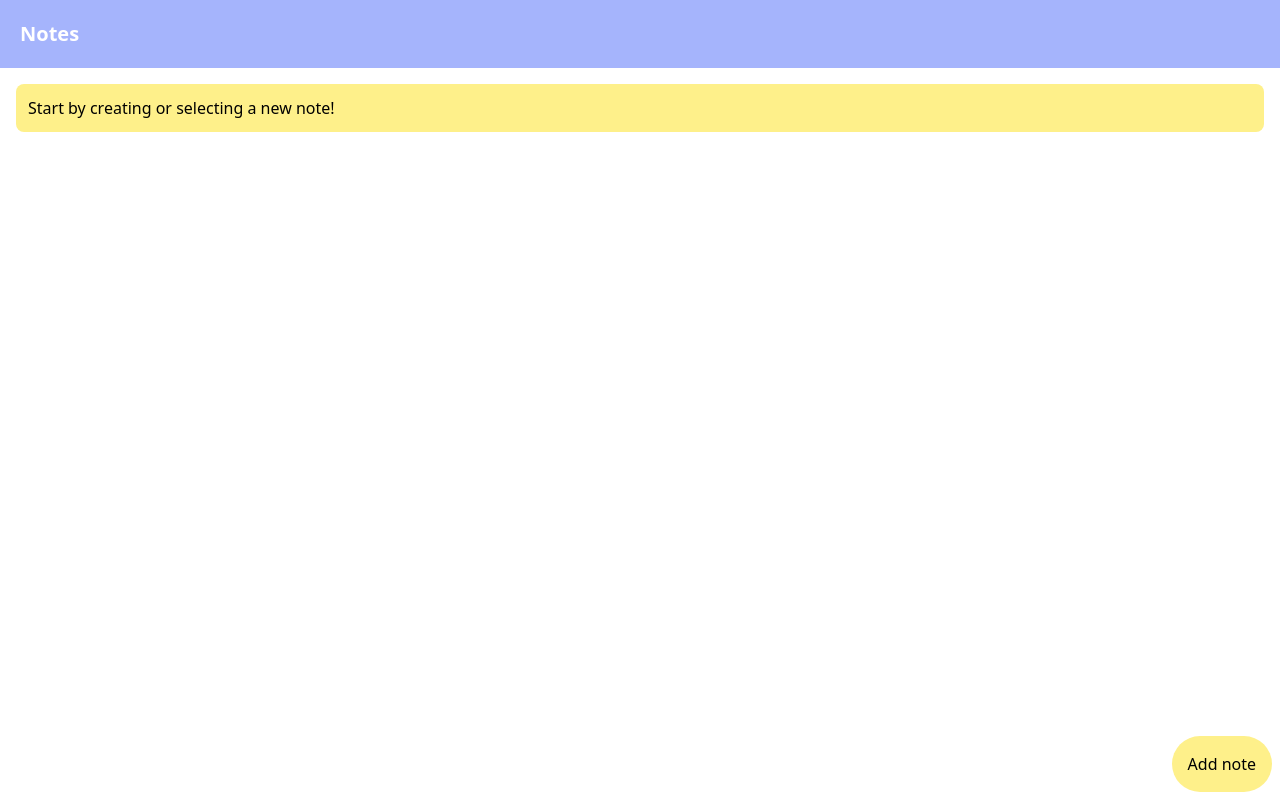
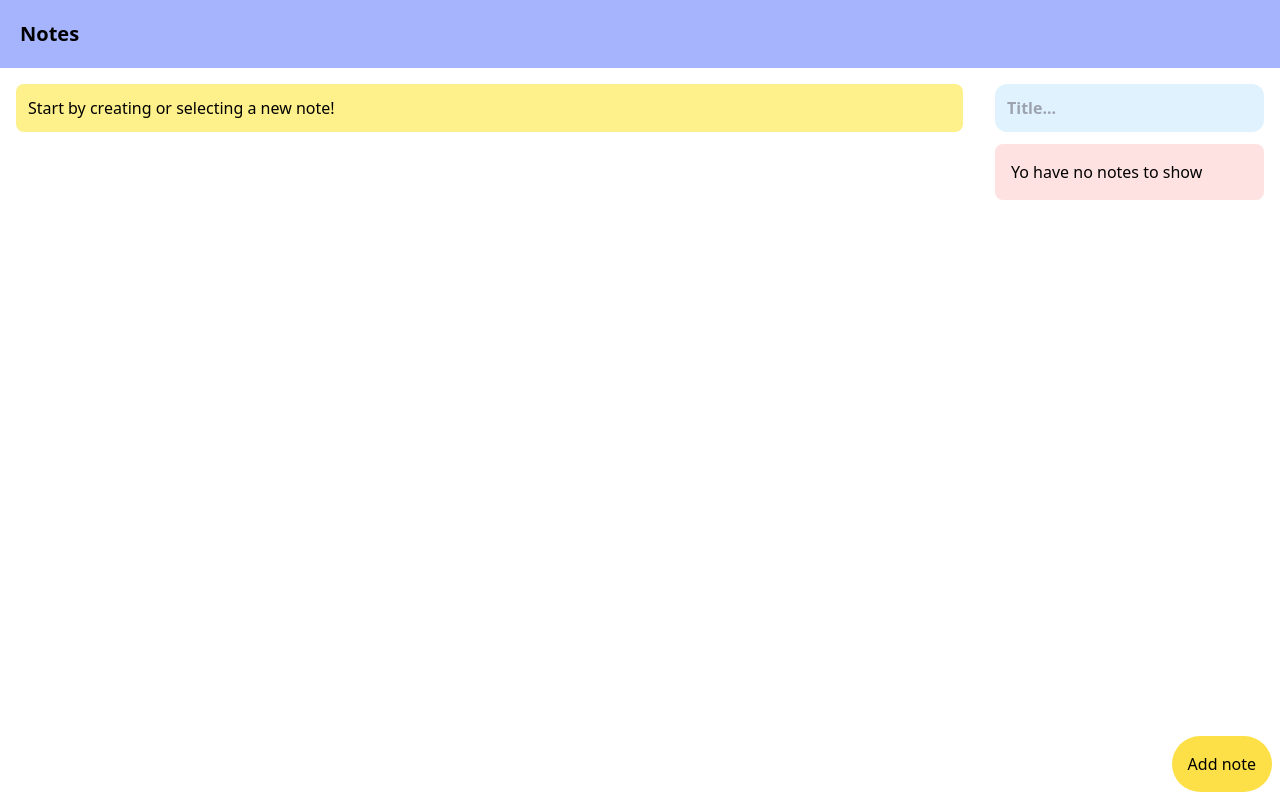
Before and after one commit to Daniel107x-hub/personal-projects, a React (Create React App) app in the folder notes-app/: page / in a window 1280 px wide. Built offline with nearby package versions, Linux system fonts and the light colour scheme.

Commit message:
Added search bar

```diff
--- a/notes-app/src/App.js
+++ b/notes-app/src/App.js
@@ -15,10 +15,21 @@ function App() {
   const [isAddingNote, setIsAddingNote] = useState(false);
   const [noteTitle, setNoteTitle] = useState("");
   const [noteContent, setNoteContent] = useState("");
+  const [searchTerm, setSearchTerm] = useState("");
+  const [filteredNotes, setFilteredNotes] = useState([]);
 
   useEffect(() => {
     localStorage.setItem('notes', JSON.stringify(notes)); // Update notes on the local storage
   }, [notes])
+
+  useEffect(() => {
+    if(!searchTerm) {
+      setFilteredNotes(notes);
+      return;
+    }
+    const filtered = notes.filter(note => note.title.toLowerCase().startsWith(searchTerm.toLowerCase()));
+    setFilteredNotes(filtered);
+  }, [searchTerm, notes])
 
   const handleSelectedNote = (note) => {
     setSelectedNote(note);
@@ -65,7 +76,7 @@ function App() {
     toast.success("Note updated", {position: toast.POSITION.BOTTOM_LEFT})
   }
 
-  const renderedNotes = notes.map((note) => <SmallNote note={note} key={note.id} onClick={() => handleSelectedNote(note)} onDelete={handleDeleteNote}/>);
+  const renderedNotes = filteredNotes.map((note) => <SmallNote note={note} key={note.id} onClick={() => handleSelectedNote(note)} onDelete={handleDeleteNote}/>);
 
   const actionBar = <div className='text-indigo-700 font-bold flex flex-row justify-between mt-5'>
     <button className='bg-red-200 p-3 rounded-xl hover:bg-red-300' onClick={handleCancelNote}>Cancel</button>
@@ -90,7 +101,7 @@ function App() {
       {
         isAddingNote && addNoteModal
       }
-      <div className="p-5 bg-indigo-300 text-white text-xl font-bold">Notes</div>
+      <div className="p-5 bg-indigo-300 text-xl font-bold">Notes</div>
       <div className="flex flex-row flex-1 max-h-[90vh]">
         <div className="grow p-4">
           {
@@ -103,11 +114,18 @@ function App() {
           }
         </div>
         {
-          renderedNotes.length > 0 &&
-          <div className="min-w-sm max-w-sm p-4 overflow-auto">{renderedNotes}</div>
+          <div className="min-w-sm max-w-sm p-4 overflow-auto">
+            <div className='mb-3'>
+              <input type="text" placeholder='Title...' className='bg-sky-100 w-full p-3 text-orange-700 font-semibold rounded-xl outline-orange-400' onChange={(e) => setSearchTerm(e.target.value)}/>
+            </div>
+            <div className='flex justify-center flex-col'>
+              {renderedNotes.length > 0 && renderedNotes}
+              {renderedNotes.length === 0 && <div className='bg-red-100 p-4 rounded-lg'>Yo have no notes to show</div>}
+            </div>
+          </div>
         }
       </div>
-      <span className="w-fit p-4 absolute bottom-0 right-0 m-2 rounded-full bg-yellow-200 hover:bg-yellow-300 cursor-pointer" onClick={handleAddNote}>Add note</span>
+      <span className="w-fit p-4 absolute bottom-0 right-0 m-2 rounded-full bg-yellow-300 hover:bg-yellow-400 cursor-pointer" onClick={handleAddNote}>Add note</span>
       <ToastContainer/>
     </div>
   );
```
